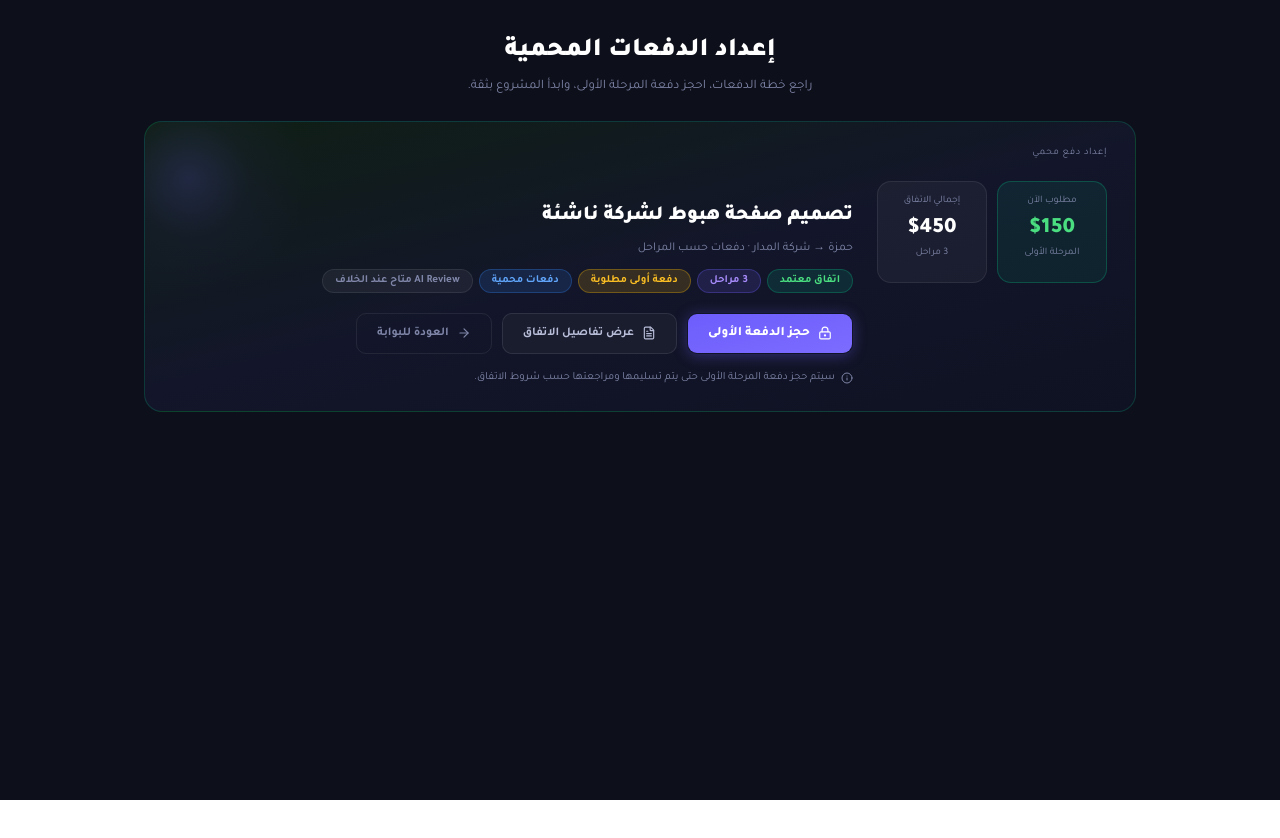
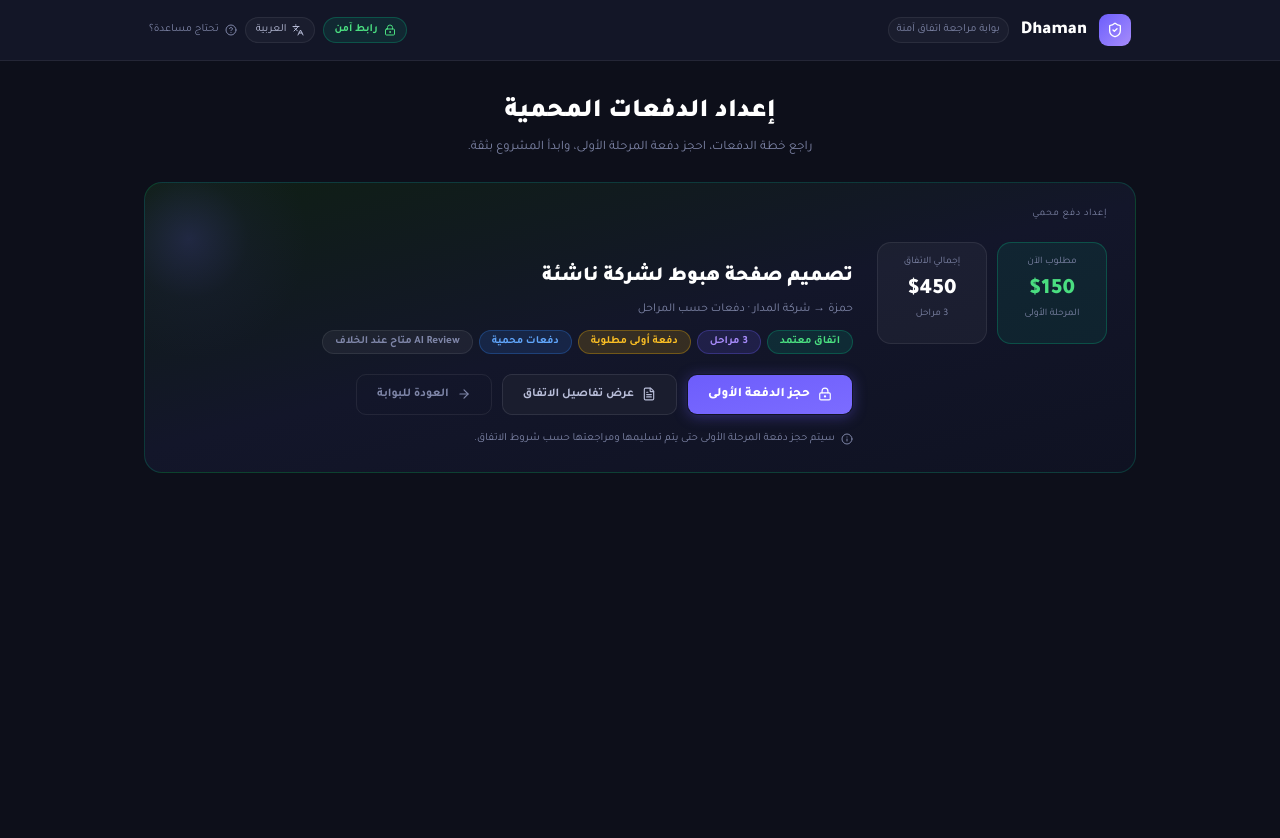
Before and after one commit to WasmSoft/dhaman_dashboard, a Next.js app: page /portal/payment-setup in a window 1280 px wide. Shown: the top 838 px of the page. Before the commit the page ends 800 px from the top, so only its background shows below. Built offline with nearby package versions, Linux system fonts and the light colour scheme.

Commit message:
refactor-portal-navbar

```diff
--- /dev/null
+++ b/src/app/(client-portal)/portal/layout.tsx
@@ -0,0 +1,12 @@
+import { PortalNavBar } from "@/components/client-portal/PortalNavBar";
+
+
+export default function PortalLayout({
+  children,
+}: Readonly<{
+  children: React.ReactNode;
+}>) {
+  return <PortalNavBar>
+    {children}
+  </PortalNavBar>
+}
--- /dev/null
+++ b/src/components/client-portal/PortalNavBar.tsx
@@ -0,0 +1,46 @@
+import {
+  HelpCircle,
+  Languages,
+  LockKeyhole,
+  ShieldCheck,
+} from "lucide-react";
+import React from "react";
+export const PortalNavBar = ({children}:{children:React.ReactNode}) => {
+  return (
+    <main
+      dir="rtl"
+      className="min-h-screen bg-[#0d0f1a] text-white"
+      aria-labelledby="portal-title"
+    >
+     <header className="big-header border-b border-white/[0.07] bg-[#131627]">
+        <div className="mx-auto flex min-h-15 w-full max-w-[1030px] flex-col gap-3 px-4 py-3 sm:flex-row sm:items-center sm:justify-between sm:px-6">
+          <div className="flex items-center justify-between gap-3 sm:justify-start">
+            <div className="flex size-8 items-center justify-center rounded-[9px] bg-gradient-to-br from-[#6d5dfc] to-[#a78bfa]">
+              <ShieldCheck className="size-4" aria-hidden="true" />
+            </div>
+            <p className="text-lg font-black tracking-normal">Dhaman</p>
+            <span className="hidden rounded-full border border-white/[0.07] bg-[#1a1d2e] px-2 py-1 text-[11px] text-[#7f86a8] sm:inline-flex">
+              بوابة مراجعة اتفاق آمنة
+            </span>
+          </div>
+
+          <div className="flex flex-wrap items-center gap-2 text-[11px] text-[#b8bdd8]">
+            <span className="inline-flex items-center gap-1.5 rounded-full border border-emerald-400/25 bg-emerald-400/10 px-2.5 py-1 font-bold text-[#4ade80]">
+              <LockKeyhole className="size-3" aria-hidden="true" />
+              رابط آمن
+            </span>
+            <span className="inline-flex items-center gap-1.5 rounded-full border border-white/[0.07] bg-[#1a1d2e] px-2.5 py-1">
+              <Languages className="size-3" aria-hidden="true" />
+              العربية
+            </span>
+            <span className="inline-flex items-center gap-1.5 text-[#7f86a8]">
+              <HelpCircle className="size-3" aria-hidden="true" />
+              تحتاج مساعدة؟
+            </span>
+          </div>
+        </div>
+      </header>
+      {children}
+      </main>
+  )
+}
--- a/src/components/client-portal/PortalSection.tsx
+++ b/src/components/client-portal/PortalSection.tsx
@@ -24,34 +24,6 @@ export function PortalSection() {
       className="min-h-screen bg-[#0d0f1a] text-white"
       aria-labelledby="portal-title"
     >
-      <header className="border-b border-white/[0.07] bg-[#131627]">
-        <div className="mx-auto flex min-h-15 w-full max-w-[1030px] flex-col gap-3 px-4 py-3 sm:flex-row sm:items-center sm:justify-between sm:px-6">
-          <div className="flex items-center justify-between gap-3 sm:justify-start">
-            <div className="flex size-8 items-center justify-center rounded-[9px] bg-gradient-to-br from-[#6d5dfc] to-[#a78bfa]">
-              <ShieldCheck className="size-4" aria-hidden="true" />
-            </div>
-            <p className="text-lg font-black tracking-normal">Dhaman</p>
-            <span className="hidden rounded-full border border-white/[0.07] bg-[#1a1d2e] px-2 py-1 text-[11px] text-[#7f86a8] sm:inline-flex">
-              بوابة مراجعة اتفاق آمنة
-            </span>
-          </div>
-
-          <div className="flex flex-wrap items-center gap-2 text-[11px] text-[#b8bdd8]">
-            <span className="inline-flex items-center gap-1.5 rounded-full border border-emerald-400/25 bg-emerald-400/10 px-2.5 py-1 font-bold text-[#4ade80]">
-              <LockKeyhole className="size-3" aria-hidden="true" />
-              رابط آمن
-            </span>
-            <span className="inline-flex items-center gap-1.5 rounded-full border border-white/[0.07] bg-[#1a1d2e] px-2.5 py-1">
-              <Languages className="size-3" aria-hidden="true" />
-              العربية
-            </span>
-            <span className="inline-flex items-center gap-1.5 text-[#7f86a8]">
-              <HelpCircle className="size-3" aria-hidden="true" />
-              تحتاج مساعدة؟
-            </span>
-          </div>
-        </div>
-      </header>
 
       <div className="mx-auto w-full max-w-[900px] px-4 py-8 sm:px-6 lg:px-0">
         <section className="text-center">
```
